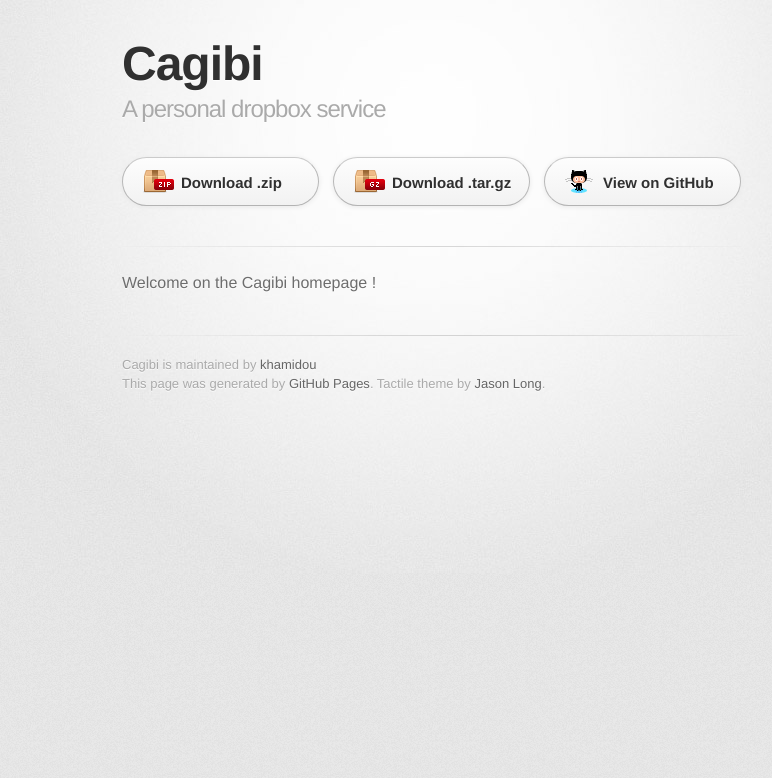
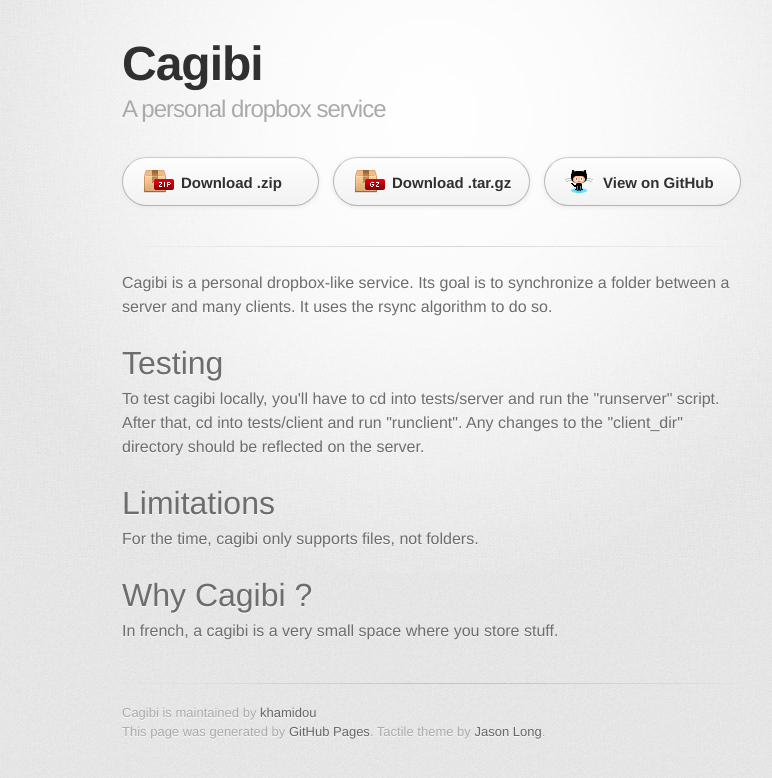
Before and after one commit to khamidou/cagibi, a plain HTML site: page index.html in a window 1280 px wide. Shown: the whole page, without its empty margins (208-980 px from the left). Drawn offline with Linux system fonts and the light colour scheme; a web font is replaced by a local one.

```diff
--- a/index.html
+++ b/index.html
@@ -31,7 +31,22 @@
         <hr>
 
         <section id="main_content">
-          <p>Welcome on the Cagibi homepage !</p>
+          <p>Cagibi is a personal dropbox-like service. Its goal is to synchronize a folder
+between a server and many clients. It uses the rsync algorithm to do so.</p>
+
+<h1>Testing</h1>
+
+<p>To test cagibi locally, you'll have to cd into tests/server and run the
+"runserver" script. After that, cd into tests/client and run "runclient".
+Any changes to the "client_dir" directory should be reflected on the server.</p>
+
+<h1>Limitations</h1>
+
+<p>For the time, cagibi only supports files, not folders.</p>
+
+<h1>Why Cagibi ?</h1>
+
+<p>In french, a cagibi is a very small space where you store stuff.</p>
         </section>
 
         <footer>
--- a/params.json
+++ b/params.json
@@ -1 +1 @@
-{"tagline":"A personal dropbox service","body":"Welcome on the Cagibi homepage !","note":"Don't delete this file! It's used internally to help with page regeneration.","name":"Cagibi","google":""}
+{"body":"Cagibi is a personal dropbox-like service. Its goal is to synchronize a folder\r\nbetween a server and many clients. It uses the rsync algorithm to do so.\r\n\r\nTesting\r\n=======\r\n\r\nTo test cagibi locally, you'll have to cd into tests/server and run the \r\n\"runserver\" script. After that, cd into tests/client and run \"runclient\". \r\nAny changes to the \"client_dir\" directory should be reflected on the server.\r\n\r\nLimitations\r\n===========\r\n\r\nFor the time, cagibi only supports files, not folders.\r\n\r\nWhy Cagibi ?\r\n============\r\n\r\nIn french, a cagibi is a very small space where you store stuff.\r\n","note":"Don't delete this file! It's used internally to help with page regeneration.","google":"","name":"Cagibi","tagline":"A personal dropbox service"}
```
